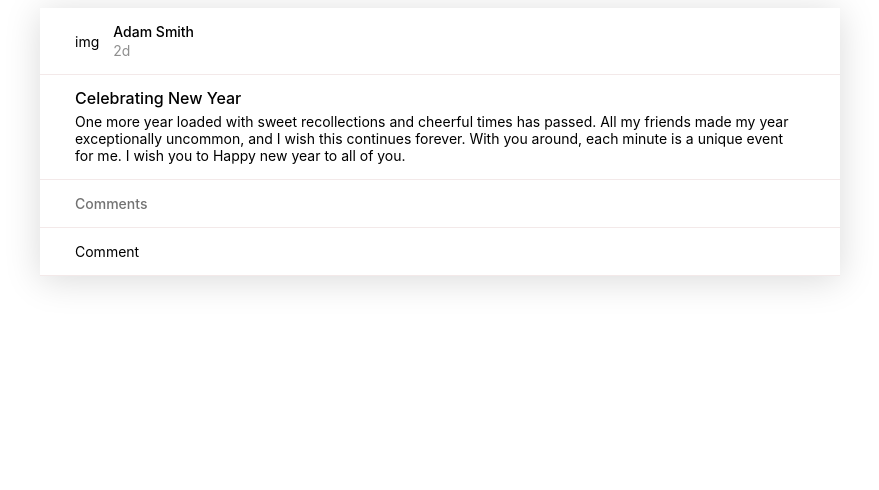
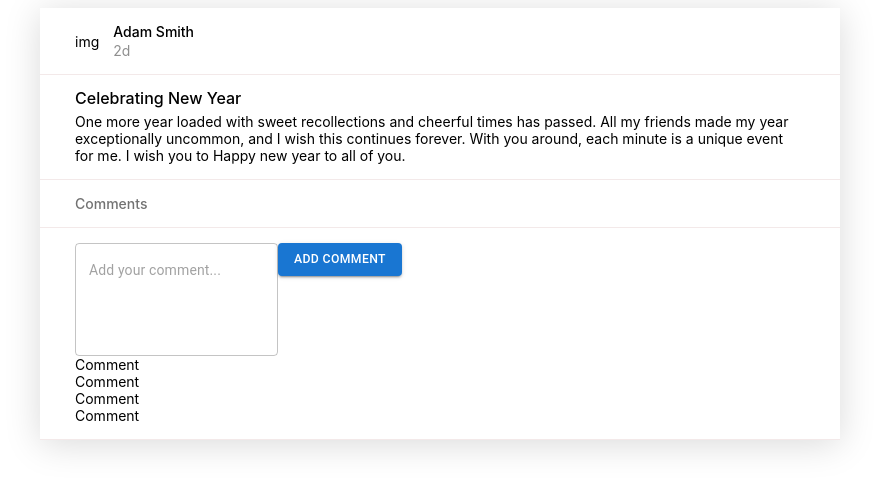
Before and after one commit to Milee-Kayastha/authenticated-nested-comment-system, a React (Vite) app: page / in a window 1280 px wide. Shown: the top 490 px of the page, without its empty margins (200-1079 px from the left). Built offline with nearby package versions, Linux system fonts and the light colour scheme; the HTML template or start-up script is replaced by a standard one.

Commit message:
feat:add required components for comments

```diff
--- a/package.json
+++ b/package.json
@@ -10,9 +10,13 @@
     "preview": "vite preview"
   },
   "dependencies": {
+    "@emotion/react": "^11.11.3",
+    "@emotion/styled": "^11.11.0",
     "@mui/material": "^5.15.10",
+    "@reduxjs/toolkit": "^2.2.1",
     "react": "^18.2.0",
     "react-dom": "^18.2.0",
+    "react-redux": "^9.1.0",
     "react-router-dom": "^6.22.1"
   },
   "devDependencies": {
--- a/src/App.css
+++ b/src/App.css
@@ -10,7 +10,7 @@
 .profile,
 .post_detail,
 .comments,
-.comments_container {
+.comments_header {
   padding: 15px 35px;
   border-bottom: 1px solid #f3e9e9;
 }
@@ -36,7 +36,7 @@
   font-size: 16px;
   font-weight: 500;
 }
-.comments {
+.comments_header {
   color: #727272;
   font-weight: 500;
 }
--- a/src/components/Comment.jsx
+++ b/src/components/Comment.jsx
@@ -1,6 +1,6 @@
 import React from 'react'
 
-const Comment = () => {
+const Comment = ({comment}) => {
   return (
     <div>Comment</div>
   )
--- /dev/null
+++ b/src/components/CommentForm.jsx
@@ -0,0 +1,29 @@
+import { Button, TextField } from "@mui/material";
+import React, { useState } from "react";
+
+const CommentForm = () => {
+  const [text, setText] = useState("");
+
+  const handleSubmit = (e) => {
+    e.preventDefault();
+    setText("");
+  };
+
+  return (
+    <form onSubmit={handleSubmit}>
+      <TextField
+        variant="outlined"
+        multiline
+        rows={4}
+        placeholder="Add your comment..."
+        value={text}
+        onChange={(e) => setText(e.target.value)}
+      />
+      <Button type="submit" variant="contained" color="primary">
+        Add Comment
+      </Button>
+    </form>
+  );
+};
+
+export default CommentForm;
--- /dev/null
+++ b/src/components/Comments.jsx
@@ -0,0 +1,54 @@
+import React, { useState } from "react";
+import CommentForm from "./CommentForm";
+import Comment from "./Comment";
+
+const Comments = () => {
+  const fakeComments = [
+    {
+      id: "1",
+      body: "Wish you a happer new year",
+      username: "Jorge Parker",
+      userId: "1",
+      parentId: null,
+      createdAt: "2021-08-16T23:00:33.010+02:00",
+    },
+    {
+      id: "2",
+      body: "Hellooo",
+      username: "John Parker",
+      userId: "2",
+      parentId: null,
+      createdAt: "2021-08-16T23:00:33.010+02:00",
+    },
+    {
+      id: "3",
+      body: "Yess",
+      username: "Sara",
+      userId: "2",
+      parentId: "1",
+      createdAt: "2021-08-16T23:00:33.010+02:00",
+    },
+    {
+      id: "4",
+      body: "Happy new year",
+      username: "Jane",
+      userId: "2",
+      parentId: "2",
+      createdAt: "2021-08-16T23:00:33.010+02:00",
+    },
+  ];
+  const [comments, setComments] = useState(fakeComments);
+
+  return (
+    <div>
+      <CommentForm />
+      <div className="comments_container">
+        {comments && comments.map((comment) => (
+          <Comment key={comment.id} comment={comment} />
+        ))}
+      </div>
+    </div>
+  );
+};
+
+export default Comments;
--- a/src/pages/Home.jsx
+++ b/src/pages/Home.jsx
@@ -1,5 +1,5 @@
 import React from "react";
-import Comment from "../components/Comment";
+import Comments from "../components/Comments";
 
 const Home = () => {
   return (
@@ -21,9 +21,9 @@ const Home = () => {
             unique event for me. I wish you to Happy new year to all of you.
           </span>
         </div>
-        <div className="comments">Comments</div>
-        <div className="comments_container">
-          <Comment />
+        <div className="comments_header">Comments</div>
+        <div className="comments">
+          <Comments />
         </div>
       </div>
     </div>
```
Also changed, not shown: 1 other file (tests, documents, lock files or other folders).
